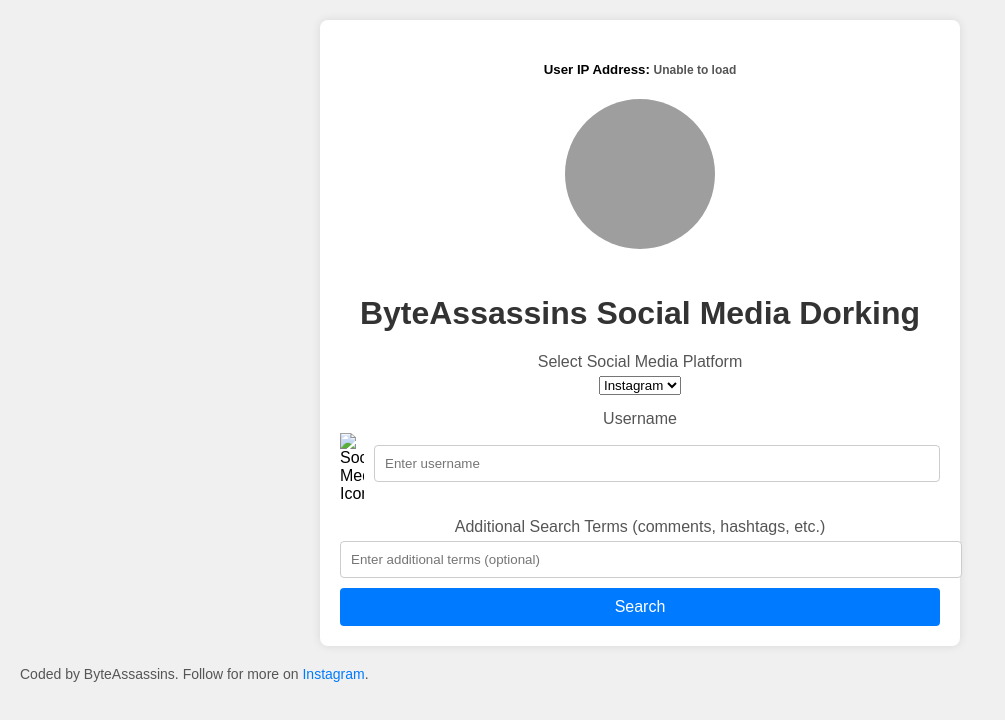
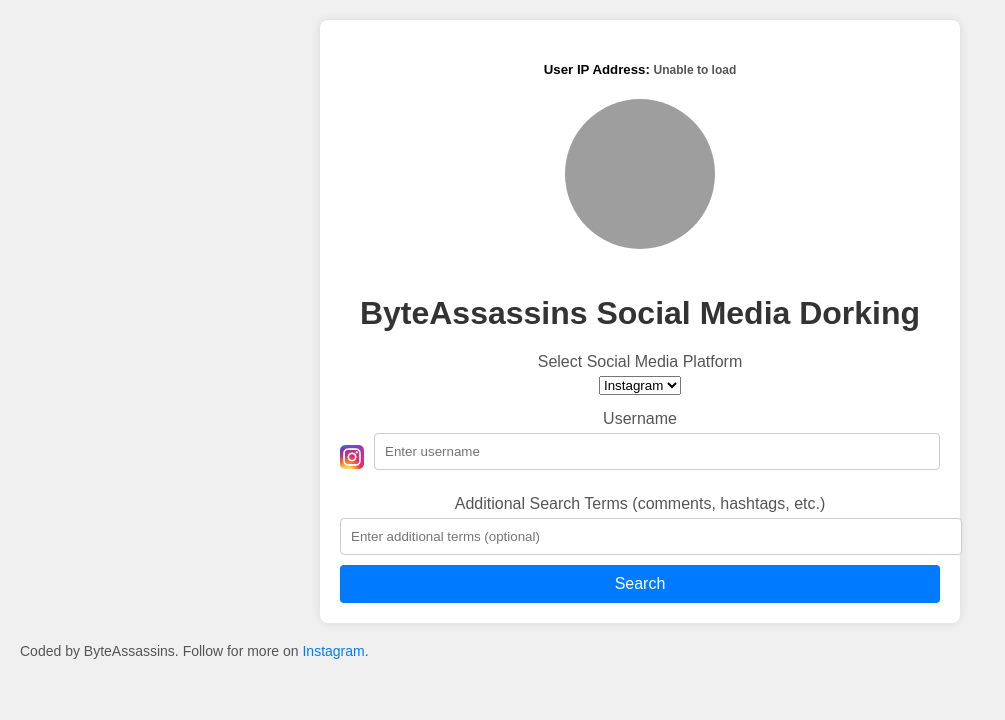
Before and after one commit to Sumitshah00/Google-Dorking, a plain HTML site: page index.html in a window 1280 px wide. Shown: the whole page, without its empty margins (0-1005 px from the left). Drawn offline with Linux system fonts and the light colour scheme; no server answers; grey boxes are pictures that could not be loaded.

Commit message:
Update index.html

```diff
--- a/index.html
+++ b/index.html
@@ -99,7 +99,7 @@
 
         <label for="username">Username</label>
         <div class="username-input">
-            <img id="social-icon" src="" alt="Social Media Icon">
+            <img id="social-icon" src="https://sumitshah00.github.io/Google-Dorking/Instagram_icon.png" alt="Social Media Icon">
             <input type="text" id="username" placeholder="Enter username">
         </div>
 
@@ -124,6 +124,14 @@
                 console.error('Error fetching IP address:', error);
                 document.getElementById('user-ip').textContent = 'Unable to load';
             });
+
+        // Set the default social media icon when the page loads
+        document.addEventListener('DOMContentLoaded', () => {
+            const iconMap = {
+                instagram: 'https://sumitshah00.github.io/Google-Dorking/Instagram_icon.png'
+            };
+            document.getElementById('social-icon').src = iconMap['instagram'];  // Set the default icon to Instagram
+        });
 
         // Change social media icon based on selected platform
         document.getElementById('platform').addEventListener('change', function() {
```
